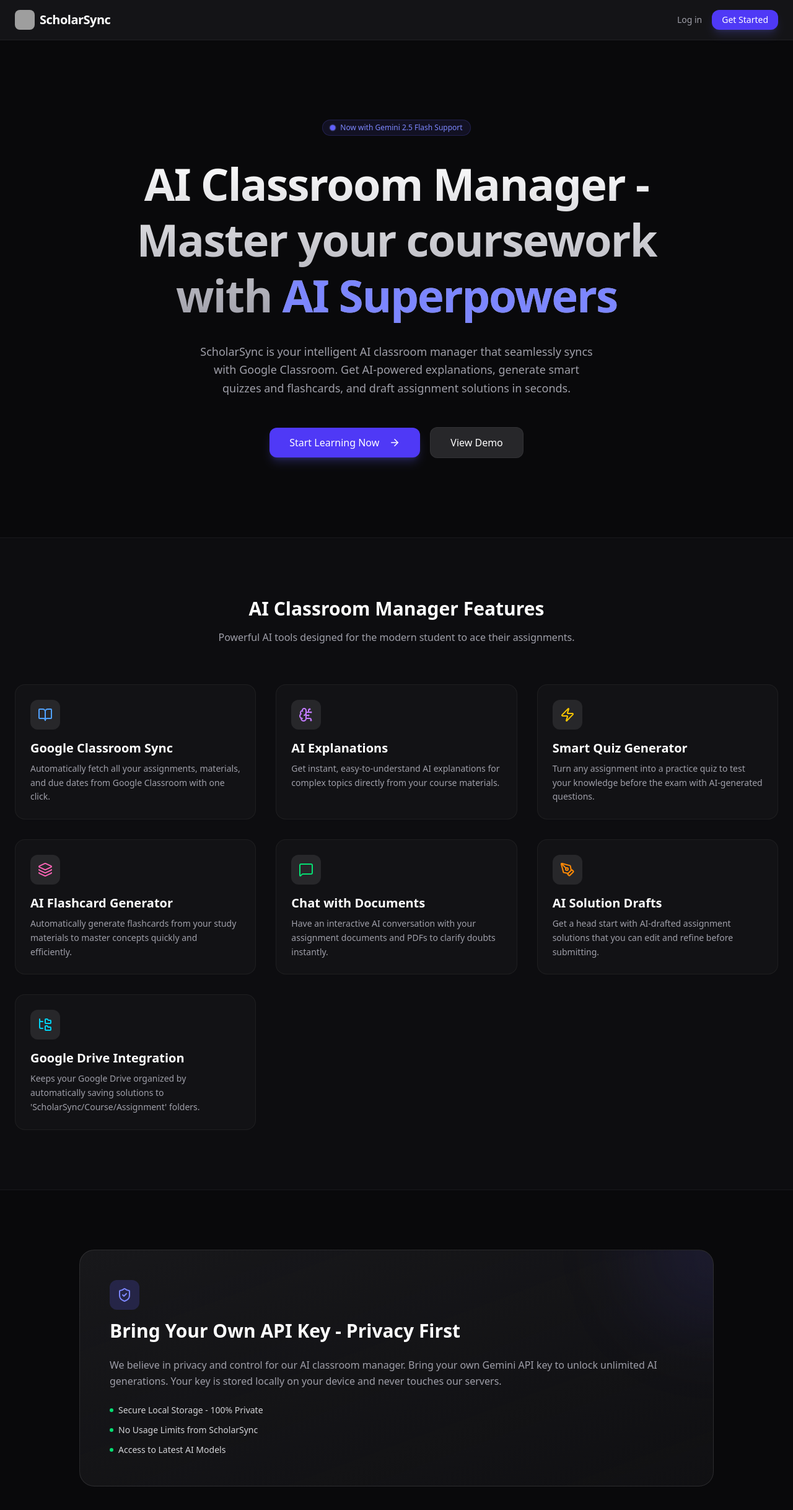
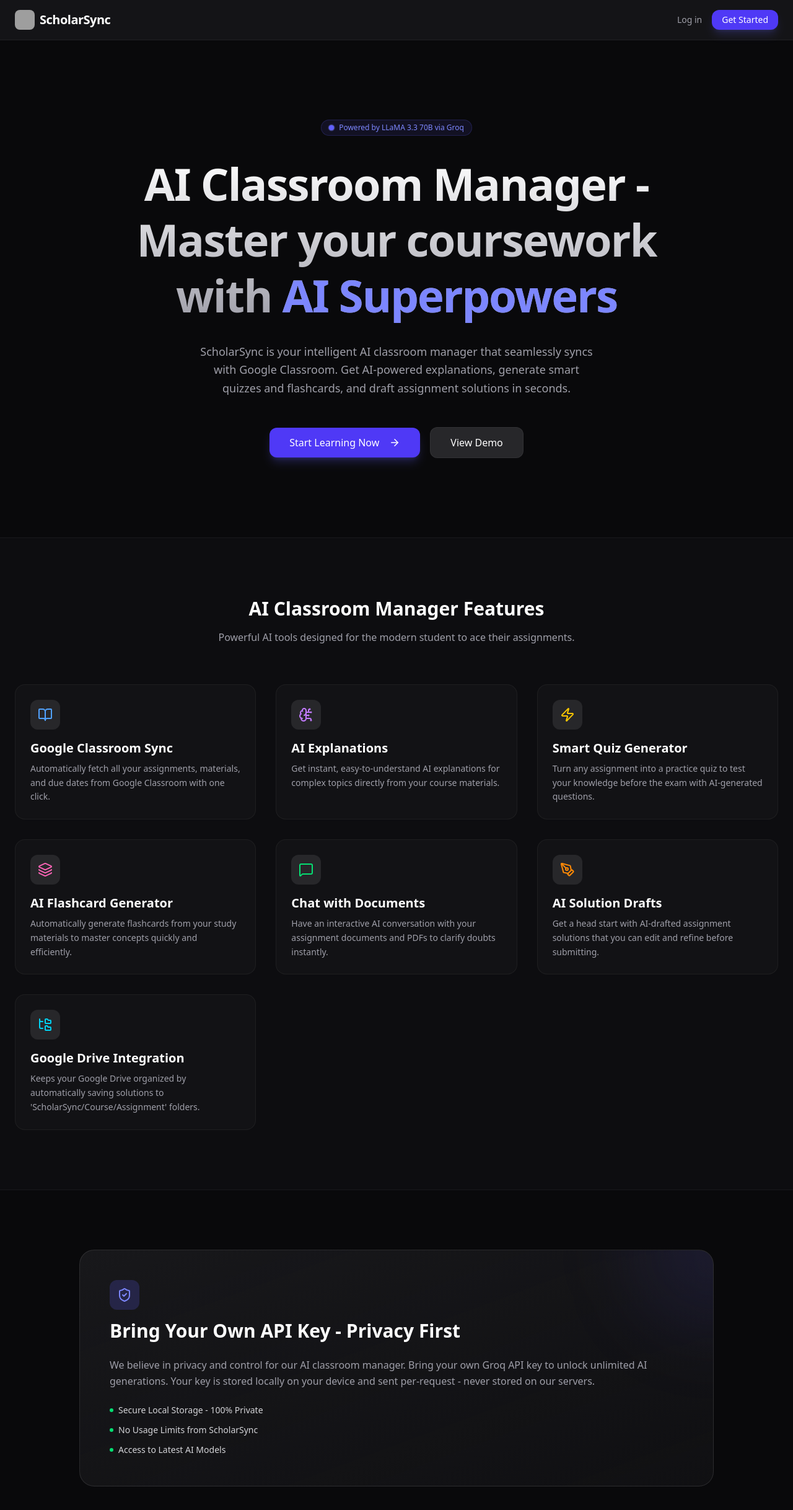
Before and after one commit to SgAtjiit/ScholarSync, a React (Vite) app in the folder client/: page / in a window 1280 px wide. Shown: the top 2436 px of the page at 62% size. Built offline with nearby package versions, Linux system fonts and the light colour scheme; no server answers; grey boxes are pictures that could not be loaded.

Commit message:
feat: update Landing and PrivacyPolicy pages to reflect Groq API integration and enhance privacy messaging; add README.md for project documentation

```diff
--- a/client/src/pages/Landing.jsx
+++ b/client/src/pages/Landing.jsx
@@ -48,7 +48,7 @@ const Landing = () => {
                             <span className="animate-ping absolute inline-flex h-full w-full rounded-full bg-indigo-400 opacity-75"></span>
                             <span className="relative inline-flex rounded-full h-1.5 sm:h-2 w-1.5 sm:w-2 bg-indigo-500"></span>
                         </span>
-                        Now with Gemini 2.5 Flash Support
+                        Powered by LLaMA 3.3 70B via Groq
                     </div>
 
                     <h1 id="hero-heading" className="text-2xl sm:text-4xl md:text-5xl lg:text-7xl font-bold tracking-tight bg-clip-text text-transparent bg-gradient-to-b from-white to-zinc-400 leading-tight">
@@ -130,7 +130,7 @@ const Landing = () => {
                             </div>
                             <h2 id="byok-heading" className="text-xl sm:text-3xl font-bold">Bring Your Own API Key - Privacy First</h2>
                             <p className="text-sm sm:text-base text-zinc-400 leading-relaxed">
-                                We believe in privacy and control for our AI classroom manager. Bring your own Gemini API key to unlock unlimited AI generations. Your key is stored locally on your device and never touches our servers.
+                                We believe in privacy and control for our AI classroom manager. Bring your own Groq API key to unlock unlimited AI generations. Your key is stored locally on your device and sent per-request - never stored on our servers.
                             </p>
                             <ul className="space-y-2 sm:space-y-3 text-xs sm:text-sm text-zinc-300">
                                 <li className="flex items-center gap-2"><div className="w-1.5 h-1.5 rounded-full bg-green-400" aria-hidden="true" /> Secure Local Storage - 100% Private</li>
--- a/client/src/pages/PrivacyPolicy.jsx
+++ b/client/src/pages/PrivacyPolicy.jsx
@@ -131,7 +131,7 @@ const PrivacyPolicy = () => {
                                 </li>
                                 <li className="flex items-start gap-3">
                                     <div className="w-1.5 h-1.5 rounded-full bg-orange-400 mt-2 flex-shrink-0" />
-                                    <span><strong className="text-zinc-300">Google Gemini API:</strong> To power AI features</span>
+                                    <span><strong className="text-zinc-300">Groq API:</strong> To power AI features (using your own API key)</span>
                                 </li>
                             </ul>
                         </PolicySection>
```
Also changed, not shown: 1 other file (tests, documents, lock files or other folders).
